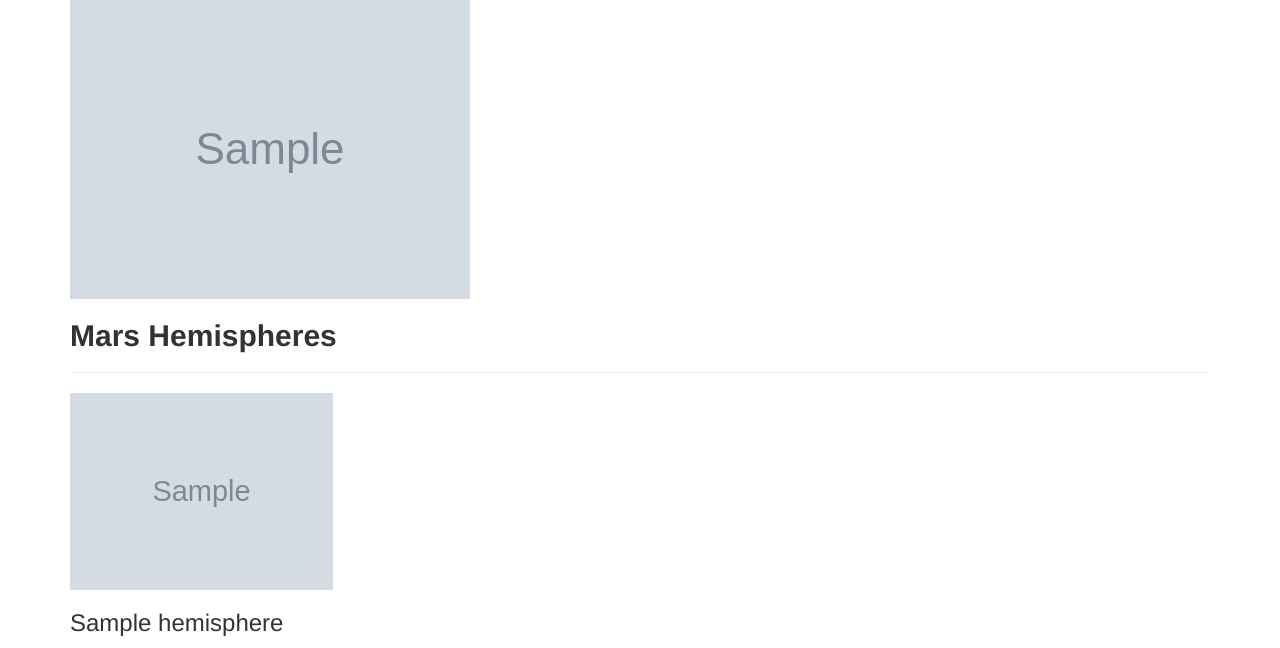
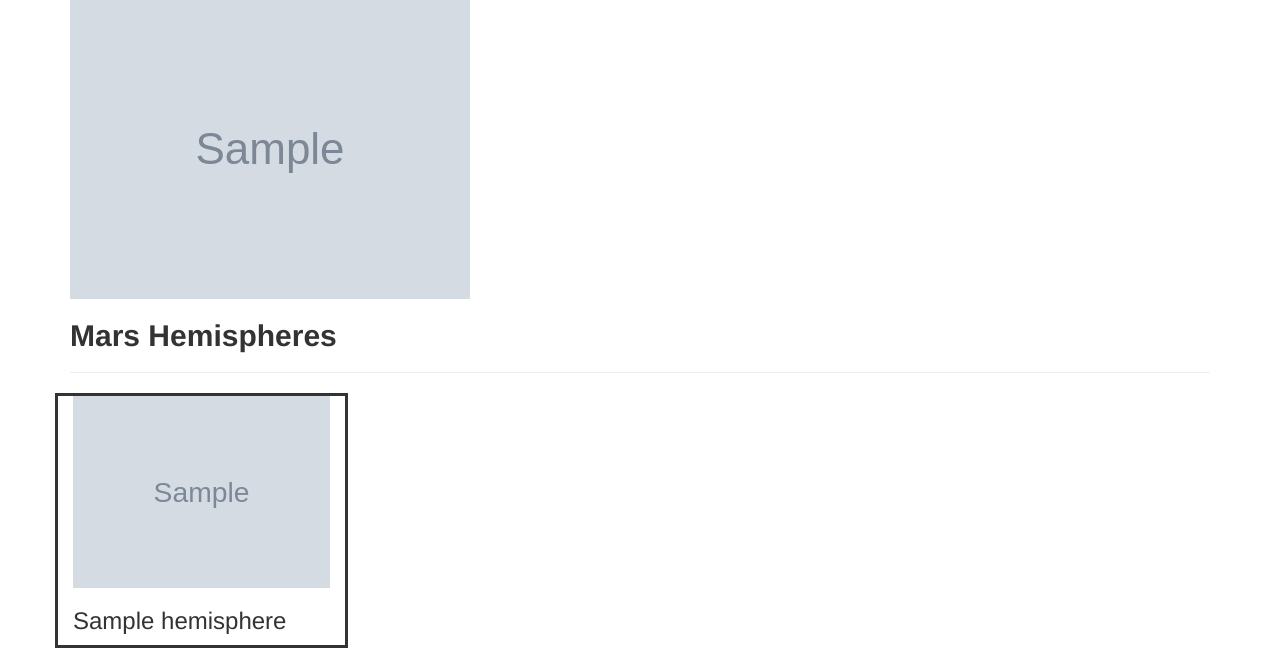
Before and after one commit to dkrug82/web-scraping-challenge, a Flask app: page / in a window 1280 px wide. Shown: the part 473-1121 px from the top of the page. Run offline with Flask 2, Linux system fonts and the light colour scheme; grey boxes marked "Sample" are stand-in pictures; a database or web service that is not in the repository returns one stand-in record (values such as "Sample title"); parts of the project's set-up code (start-up, migrations or seed data) failed here and were passed over; some libraries are stand-ins or nearby versions.

Commit message:
updated scrape_mars

```diff
--- a/Mission_to_Mars/scrape_mars.py
+++ b/Mission_to_Mars/scrape_mars.py
@@ -20,6 +20,9 @@ def scrape():
     #Visit website
     url = "https://redplanetscience.com/"
     browser.visit(url)
+
+
+    time.sleep(5)
     #Set up BeautifulSoup to find what is needed
     html = browser.html
     soup = bs(html, "html.parser")
--- a/Mission_to_Mars/static/CSS/style.css
+++ b/Mission_to_Mars/static/CSS/style.css
@@ -15,3 +15,7 @@ table {
    width: 100%;
    height: 100%;
 }
+
+.hemi {
+   border-style: solid;
+}
--- a/Mission_to_Mars/templates/index.html
+++ b/Mission_to_Mars/templates/index.html
@@ -40,7 +40,7 @@
             </div>
 
             {% for hemisphere in mars.hemispheres %}
-                <div class='col-md-3'>
+                <div class='hemi col-md-3'>
                     <img src='{{hemisphere.img}}' alt='img'>
                     <h3>{{hemisphere.title}}</h3>
                 </div>
```
